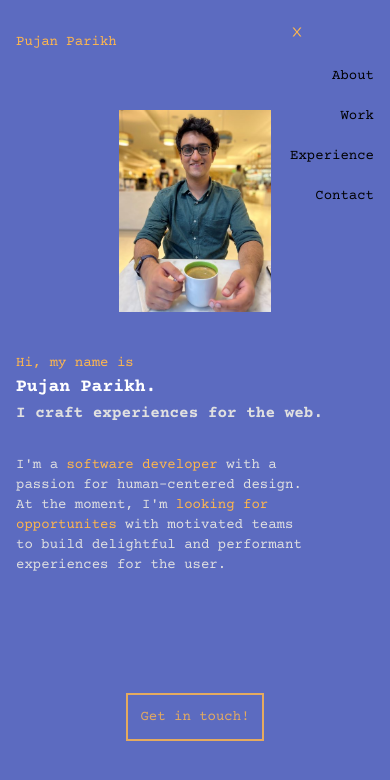
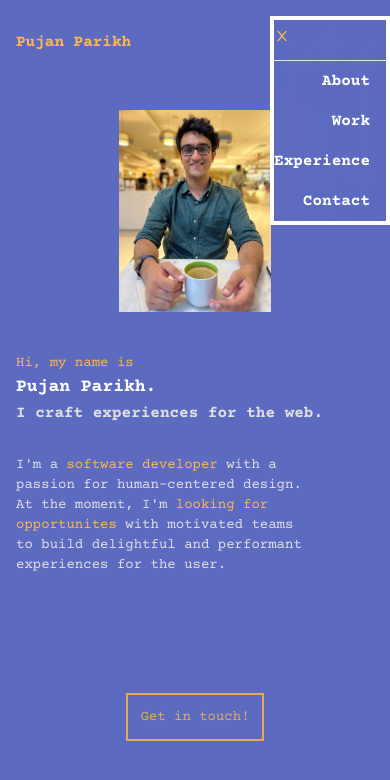
Before and after one commit to pujxn/portfolio-website, a React (Vite) app: page / in a window 390 px wide. Both pictures are taken after a click on the button 367 px from the left and 38 px from the top of the page. Shown: the top 780 px of the page. Built offline with nearby package versions, Linux system fonts and the light colour scheme.

Commit message:
Added styling to hamburger menu

```diff
--- a/src/components/mobile components/Navbar Components/HamburgerMenuList.jsx
+++ b/src/components/mobile components/Navbar Components/HamburgerMenuList.jsx
@@ -3,10 +3,11 @@ import { AiOutlineClose } from "react-icons/ai"
 
 const HamburgerMenuList = ({ listItems, handleClose }) => {
     return (
-        <div className="absolute top-4 right-4 text-right">
+        <div className="absolute top-4 right-0 text-right backdrop-blur-xl border-4 border-white">
             <ul className=" leading-10">
                 <li className="text-left"><button onClick={handleClose}><AiOutlineClose className="text-light-orange" /></button></li>
-                {listItems.map(ele => <li key={objectHash(ele)}>{ele}</li>)}
+                <hr />
+                {listItems.map(ele => <li key={objectHash(ele)} className="pr-4 text-white">{ele}</li>)}
             </ul>
         </div>
     )
--- a/src/components/mobile components/NavbarMobile.jsx
+++ b/src/components/mobile components/NavbarMobile.jsx
@@ -2,7 +2,7 @@ import HamburgerMenu from "@/components/mobile components/Navbar Components/Hamb
 
 const NavbarMobile = () => {
     return (
-        <div className="h-1/10 flex justify-between items-center text-sm relative px-4">
+        <div className="h-1/10 flex justify-between items-center text-base relative px-4 font-bold">
             <div className="text-light-orange">
                 <p>Pujan Parikh</p>
             </div>
```
